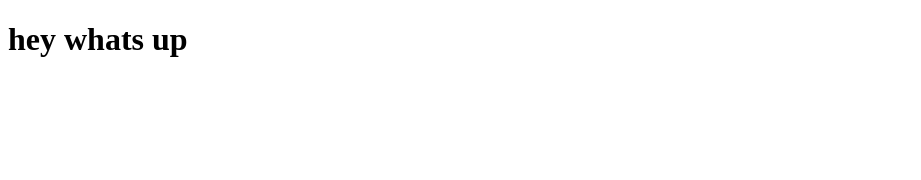
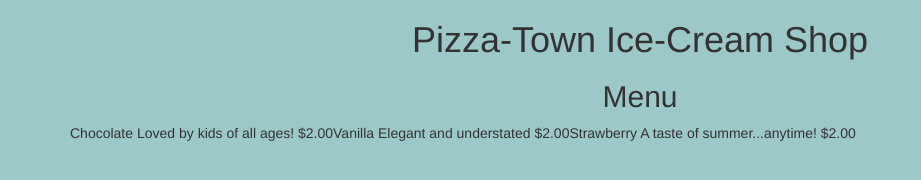
Before and after one commit to caseydemo/project1, a website: page app/index.html in a window 1280 px wide. Shown: the whole page, without its empty margins (0-921 px from the left). Drawn offline with nearby package versions, Linux system fonts and the light colour scheme.

Commit message:
able to access the proper things within the array mess YAYgit add .!

```diff
--- a/app/index.html
+++ b/app/index.html
@@ -1,10 +1,37 @@
 <!DOCTYPE html>
 <html>
 <head>
-	<title>Casey's Template</title>
-	<link src="stylesheet" href="style.css">
+	<title>Pizza-Town Ice-Cream</title>
+		<!-- Latest compiled and minified CSS -->
+		<link rel="stylesheet" href="https://maxcdn.bootstrapcdn.com/bootstrap/3.3.7/css/bootstrap.min.css" integrity="sha384-BVYiiSIFeK1dGmJRAkycuHAHRg32OmUcww7on3RYdg4Va+PmSTsz/K68vbdEjh4u" crossorigin="anonymous">
+
+		<!-- JQUERY CDN LINK  -->
+		<script
+		src="https://code.jquery.com/jquery-3.2.1.min.js"
+		integrity="sha256-hwg4gsxgFZhOsEEamdOYGBf13FyQuiTwlAQgxVSNgt4="
+		crossorigin="anonymous"></script>
+
+
+		<!-- Latest compiled and minified JavaScript -->
+		<script src="https://maxcdn.bootstrapcdn.com/bootstrap/3.3.7/js/bootstrap.min.js" integrity="sha384-Tc5IQib027qvyjSMfHjOMaLkfuWVxZxUPnCJA7l2mCWNIpG9mGCD8wGNIcPD7Txa" crossorigin="anonymous"></script>
+
+		<!-- Local stylesheet *** located within the app folder ***-->
+		<link rel="stylesheet" href="style.css">
 </head>
+
+<!-- BODY -->
 <body>
-<h1>hey whats up</h1>
+	<h1>Pizza-Town Ice-Cream Shop</h1>
+	<h2>Menu</h2>
+
+	<div class="container">
+
+		<!-- MENU ITEMS imported from products.js and printed to the document.innerHTML here -->
+		<div id="regular"></div>
+
+	</div>
+
+	<!-- link to local script mage -->
+	<script src="products.js"></script>
 </body>
 </html>
--- /dev/null
+++ b/app/products.js
@@ -0,0 +1,100 @@
+var menuRegular = document.getElementById('regular');
+
+
+
+var products = {
+
+  "Regular Flavors": [
+
+    {
+      "name": "Chocolate",
+      "description": "Loved by kids of all ages!",
+      "price": "2.00"
+    },
+
+    {
+      "name": "Vanilla",
+      "description": "Elegant and understated",
+      "price": "2.00"
+    },
+
+    {
+      "name": "Strawberry",
+      "description": "A taste of summer...anytime!",
+      "price": "2.00"
+    }
+
+  ],
+
+  "Seasonal Flavors": [
+
+    {
+      "name": "Salted Caramel",
+      "description": "Sweet and salty",
+      "price": "3.00"
+    },
+
+    {
+      "name": "Pumpkin Spice",
+      "description": "Delightful any time of year, but especially now",
+      "price": "3.00"
+    }
+
+  ],
+
+  "Serving Options": [
+
+    {
+      "name": "Waffle Cone",
+      "description": "Made fresh by hand in our store each day",
+      "price": "1.25"
+    },
+
+    {
+      "name": "Cup",
+      "description": "Plenty of room for toppings",
+      "price": "0.00"
+    }
+
+  ],
+
+  "Toppings": [
+
+    {
+      "name": "Hot Fudge",
+      "description": "Rich and chocolatey and just sweet enough",
+      "price": "1.00"
+    },
+
+    {
+      "name": "Marshmallows",
+      "description": "Hand-made the old-fashioned way",
+      "price": "1.50"
+    },
+
+    {
+      "name": "Rainbow Sprinkles",
+      "description": "Like a million tiny little smiles",
+      "price": "0.75"
+    }
+
+  ]
+
+};
+
+// Chocolate
+document.getElementById("regular").innerHTML += (products['Regular Flavors'][0]['name']) + " ";
+document.getElementById("regular").innerHTML += (products['Regular Flavors'][0]['description']) + " $";
+document.getElementById("regular").innerHTML +=  products['Regular Flavors'][0]['price'];
+
+document.write('<br/>');
+
+document.getElementById("regular").innerHTML += (products['Regular Flavors'][1]['name']) + " ";
+document.getElementById("regular").innerHTML += (products['Regular Flavors'][1]['description']) + " $";
+document.getElementById("regular").innerHTML +=  products['Regular Flavors'][1]['price'];
+
+document.write('<br/>');
+
+document.getElementById("regular").innerHTML += (products['Regular Flavors'][2]['name']) + " ";
+document.getElementById("regular").innerHTML += (products['Regular Flavors'][2]['description']) + " $";
+document.getElementById("regular").innerHTML +=  products['Regular Flavors'][2]['price'];
--- a/app/style.css
+++ b/app/style.css
@@ -0,0 +1,7 @@
+body{
+	background:#9DC8C8;
+}
+
+h1, h2 {
+	text-align: center;
+}
```
